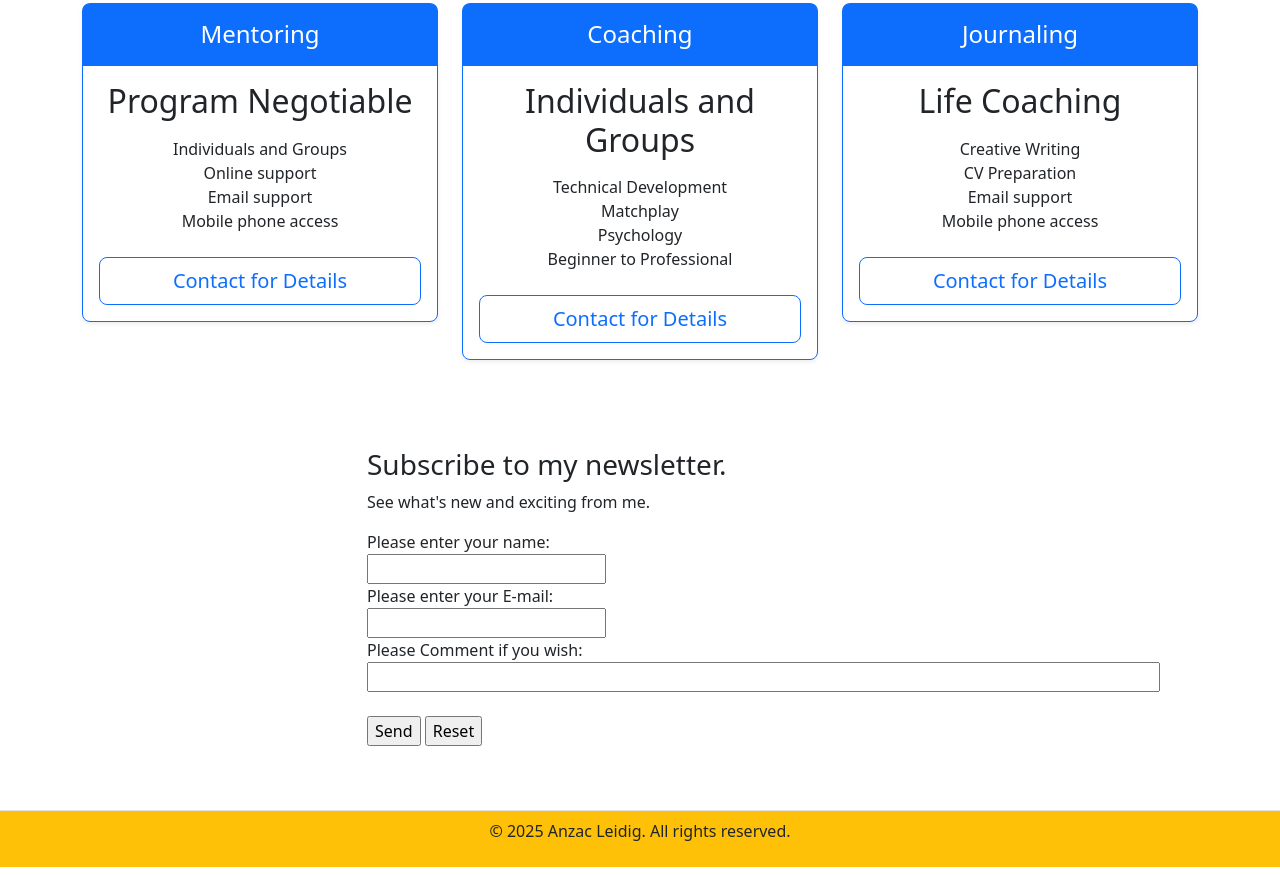
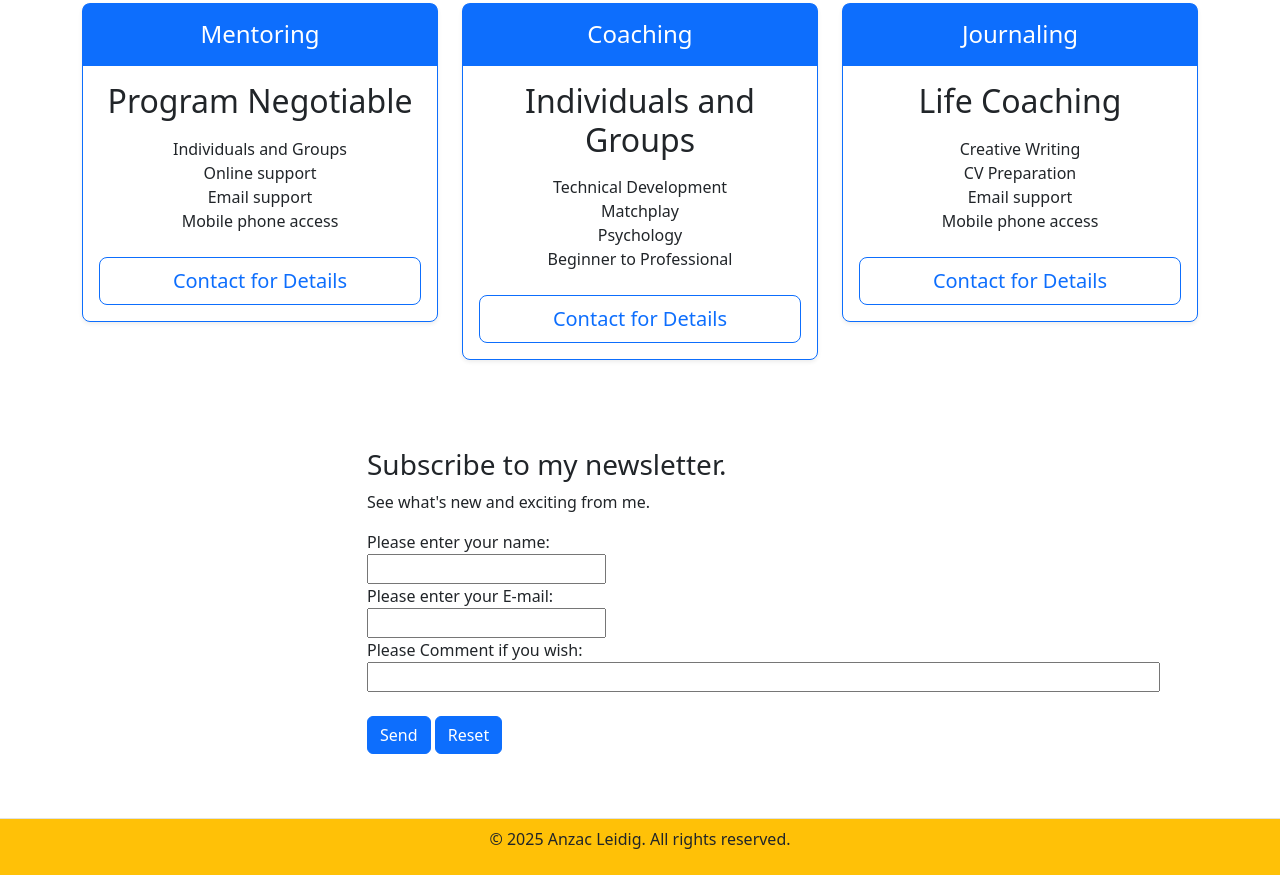
Before and after one commit to nleidig/html-anzactest, a plain HTML site: page index.html in a window 1280 px wide. Shown: the part 1545-2420 px from the top of the page. Drawn offline with nearby package versions, Linux system fonts and the light colour scheme; a script that the page names is missing.

Commit message:
Update index.html

```diff
--- a/index.html
+++ b/index.html
@@ -211,8 +211,8 @@ Please enter your E-mail:<br>
 <input type="text" name="mail"><br>
 Please Comment if you wish:<br>
 <input type="text" name="comment" size="80"><br><br>
-<input type="submit" value="Send">
-<input type="reset" value="Reset">
+<input type="submit" class="btn btn-primary" value="Send">
+<input type="reset" class="btn btn-primary" value="Reset">
 </form>
 
 
```
